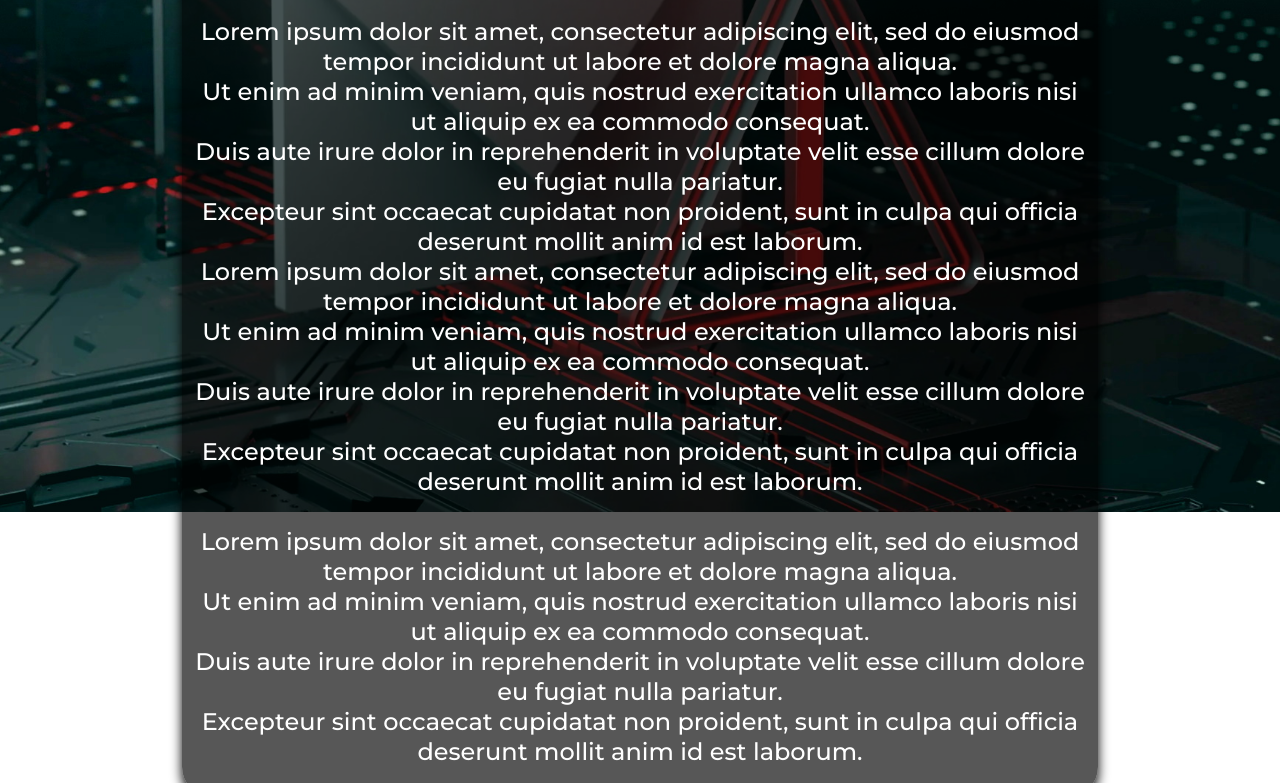
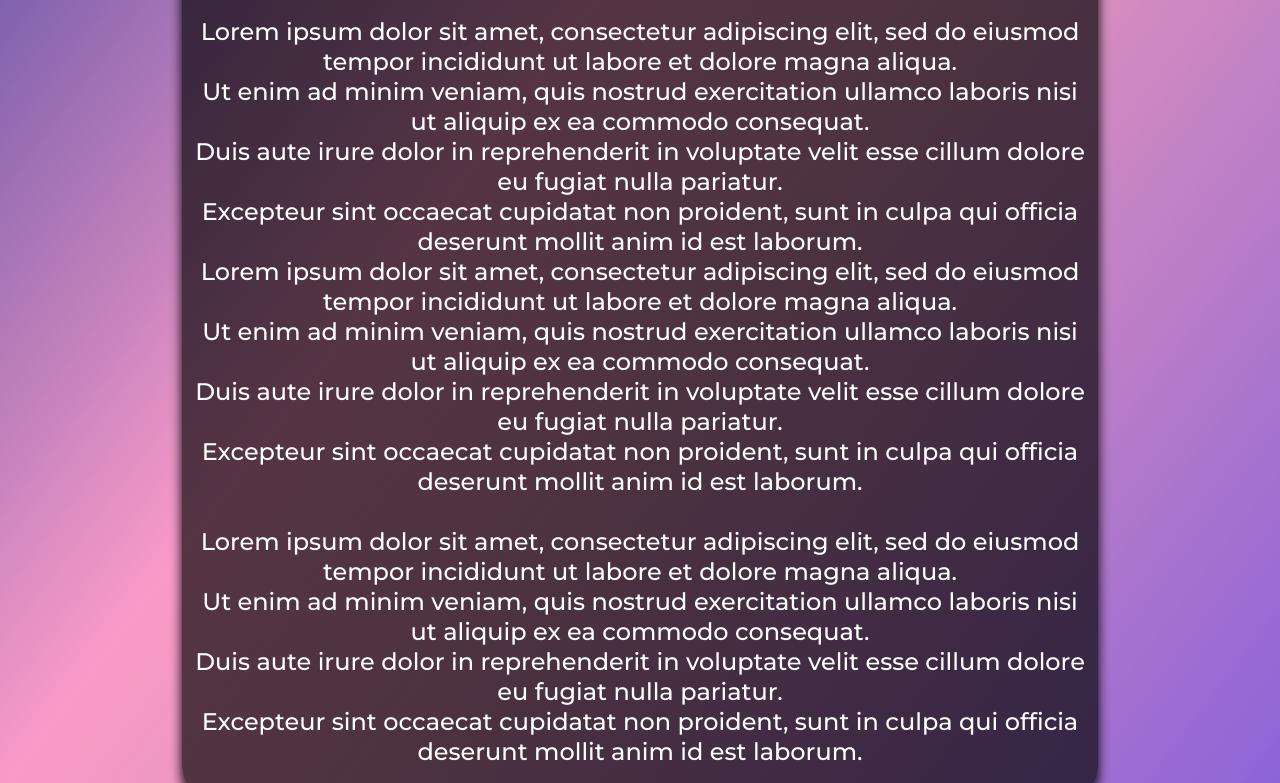
Before and after one commit to fxClove/ProjSite, a plain HTML site: page index.html in a window 1280 px wide. Shown: the part 288-1071 px from the top of the page. Drawn offline with Linux system fonts and the light colour scheme.

Commit message:
Update style.css

```diff
--- a/style.css
+++ b/style.css
@@ -3,14 +3,15 @@
     padding: 0;
     font-family: 'Montserrat', sans-serif;
 }
-.banner{
+.banner {
     display: flex;
     flex-direction: column;  /* Stack children vertically */
     justify-content: flex-start;
     align-items: center;
     width: 100%;
-    height: 100vh;
-    background-image: linear-gradient(rgba(0,0,0,0.0),rgba(0,0,0,0.0)),url(tempbg.jpg);
+    min-height: 100vh;  /* Modified this line */
+    background: rgb(27,20,136);
+    background: linear-gradient(127deg, rgba(27,20,136,0.7576779140515274) 0%, rgba(247,121,181,0.7492509477593925) 37%, rgba(213,104,160,0.7155430825908533) 55%, rgba(89,41,208,0.7548689252874825) 100%);
     background-size: cover;
     background-position: center;
 }
```
